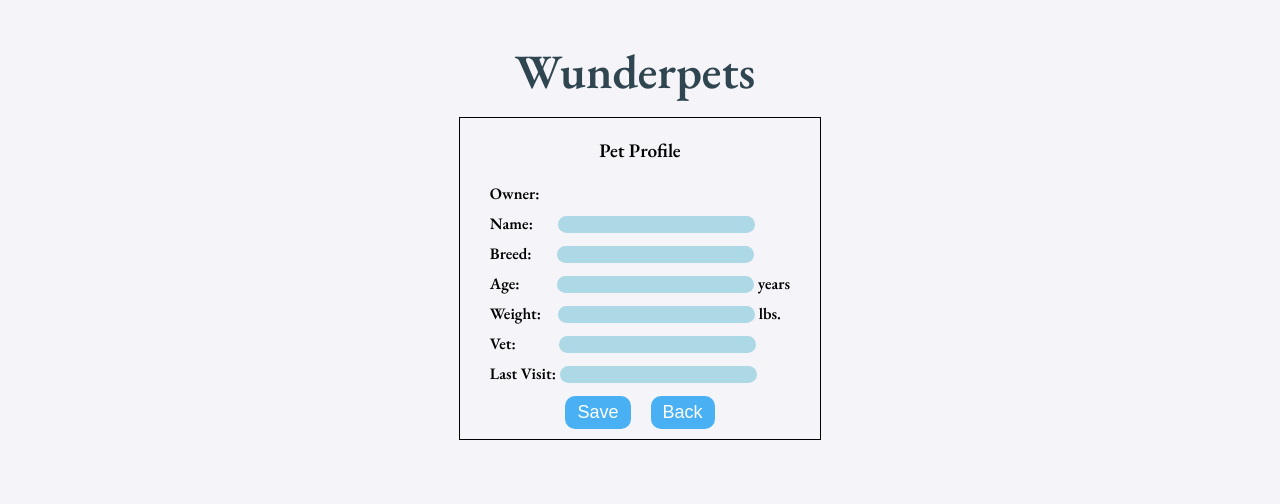
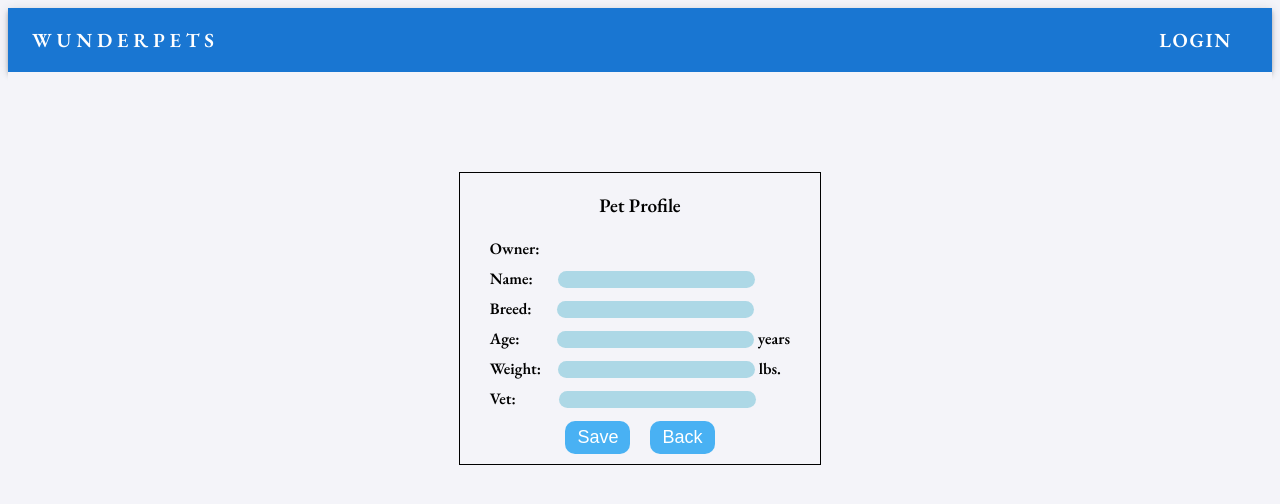
Before and after one commit to FFSS-38/Iteration, a React app: page /create in a window 1280 px wide. Shown: the top 504 px of the page. Built offline with nearby package versions, Linux system fonts and the light colour scheme; a web font is replaced by a local one.

Commit message:
Add Navbar with Login/Logout

```diff
--- a/client/App.jsx
+++ b/client/App.jsx
@@ -1,6 +1,6 @@
-import React, {useState } from 'react';
+import React, { useState } from 'react';
 import { Routes, Route } from 'react-router-dom';
-
+import NavBar from './components/NavBar';
 import Login from './components/Login';
 import HomePage from './components/HomePage';
 import DisplayPet from './components/DisplayPet';
@@ -17,6 +17,8 @@ const App = () => {
   const [currentPet, setCurrentPet] = useState({});
 
   const [failedLoginAttempt, setFailedLoginAttempt] = useState(false);
+
+  const [isLoggedIn, setIsLoggedIn] = useState(false);
 
   const attemptLogin = (username, password) => {
     // console.log(username + '  ' + password);
@@ -84,15 +86,16 @@ const App = () => {
   // POST request with req.body containing all inputted text
   // if successful, send back updated user data
   // setState: state.user assigned value of user data (this will cause page to re-render with new pet added to CreatePet)
- const createEvent = () => {};
+  const createEvent = () => {};
   // POST request with req.body containing inputted event data
   // if successful, send back updated current pet document data
   // setState: state.currentPet assigned to new pet data
 
-    return (
+  return (
+    <>
+      <NavBar isLoggedIn={isLoggedIn} setIsLoggedIn={setIsLoggedIn} />
       <div className="router">
         <main>
-          <h1>Wunderpets</h1>
           <Routes>
             <Route
               exact
@@ -101,18 +104,14 @@ const App = () => {
                 <Login
                   attemptLogin={attemptLogin}
                   failedLoginAttempt={failedLoginAttempt}
+                  setIsLoggedIn={setIsLoggedIn}
                 />
               }
             />
             <Route
               exact
               path="/signup"
-              element={
-                <SignupPage
-                user = {user}
-                setUser={setUser}
-                />
-              }
+              element={<SignupPage user={user} setUser={setUser} />}
             />
             <Route
               exact
@@ -136,7 +135,7 @@ const App = () => {
                 <CreatePet
                   // get user from state so we can list their pet(s)
                   user={user}
-                  setPetList = {setPetList}
+                  setPetList={setPetList}
                   // if updating pet, current pet props will be needed; get them from state
                   // if creating a new pet, currentpet won't matter
                   // currentPet={currentPet}
@@ -151,16 +150,14 @@ const App = () => {
               exact
               path="/choose"
               element={
-                <DisplayPet
-                  petList={petList}
-                  choose={() => this.choosePet()}
-                />
+                <DisplayPet petList={petList} choose={() => this.choosePet()} />
               }
             />
           </Routes>
         </main>
       </div>
-    );
-  }
+    </>
+  );
+};
 
 export default App;
--- a/client/components/CreatePet.jsx
+++ b/client/components/CreatePet.jsx
@@ -6,21 +6,21 @@ import { useNavigate } from 'react-router';
 // this should set state to equal the data returned from fetch request
 // data to be returned: userData
 
-const CreatePet = ({user, setPetList, petList}) => {
+const CreatePet = ({ user, setPetList, petList }) => {
   const [pet, setPet] = useState({});
-  const [name, setName] = useState('')
-  const [age, setAge] = useState('')
-  const [weight, setWeight] = useState('')
-  const [breed, setBreed] = useState('')
-  const [visit, setVist] = useState('')
-  const [vet, setVet] = useState('')
+  const [name, setName] = useState('');
+  const [age, setAge] = useState('');
+  const [weight, setWeight] = useState('');
+  const [breed, setBreed] = useState('');
+  // const [visit, setVist] = useState('')
+  const [vet, setVet] = useState('');
   const navigate = useNavigate();
 
   const handleClick = () => {
     fetch('/pet/create', {
       method: 'POST',
       headers: {
-            'Content-Type': 'Application/JSON'
+        'Content-Type': 'Application/JSON',
       },
       body: JSON.stringify({
         Name: name,
@@ -29,44 +29,44 @@ const CreatePet = ({user, setPetList, petList}) => {
         Breed: breed,
         LastVisit: visit,
         AssignedVet: vet,
-            Owner: user.FirstName //user.FirstName can be removed
+        Owner: user.FirstName, //user.FirstName can be removed
+      }),
     })
-    })
-    .then(resp => resp.json())
-    .then(data => {
+      .then((resp) => resp.json())
+      .then((data) => {
         setPet(data);
       });
-    }
+  };
 
   return (
-    <div className='create-container'>
+    <div className="create-container">
       <div className="banner">Pet Profile</div>
       <div className="petInputs">
         <div>Owner: </div>
         <div>
           Name:
           <input
-            id='newPetName'
+            id="newPetName"
             type="text"
             required
-            onChange={(event) => setName(event.target.value) }
+            onChange={(event) => setName(event.target.value)}
           />
         </div>
         <div>
           Breed:
           <input
-            id='newPetBreed'
+            id="newPetBreed"
             type="text"
             required
             onChange={(event) => setBreed(event.target.value)}
           />
         </div>
         <div>
-          Age: <input
-          id='newPetAge'
+          Age:{' '}
+          <input
+            id="newPetAge"
             type="age"
-          onChange={(event) => setAge(event.target.value) }
-
+            onChange={(event) => setAge(event.target.value)}
           />
           &nbsp;years
         </div>
@@ -74,9 +74,9 @@ const CreatePet = ({user, setPetList, petList}) => {
           Weight:
           <input
             type="text"
-            id='newPetWeight'
+            id="newPetWeight"
             required
-            onChange={(event) => setWeight(event.target.value) }
+            onChange={(event) => setWeight(event.target.value)}
           />
           &nbsp;lbs.
         </div>
@@ -84,12 +84,12 @@ const CreatePet = ({user, setPetList, petList}) => {
           Vet:
           <input
             type="text"
-            id='newPetVet'
+            id="newPetVet"
             required
-            onChange={(event) => setVet(event.target.value) }
+            onChange={(event) => setVet(event.target.value)}
           />
         </div>
-        <div>
+        {/* <div>
           Last Visit:&nbsp;
           <input
             type="text"
@@ -97,15 +97,16 @@ const CreatePet = ({user, setPetList, petList}) => {
             required
             onChange={(event) => setVist(event.target.value) }
           />
+        </div> */}
       </div>
-      </div>
-      <div className='signup-buttons-box'>
-          <button className="createUpdatePetButton"
-        onClick={handleClick}
-          >
+      <div className="signup-buttons-box">
+        <button className="createUpdatePetButton" onClick={handleClick}>
           Save
         </button>
-          <button className="createUpdatePetButton" onClick={() => navigate('/choose')}>
+        <button
+          className="createUpdatePetButton"
+          onClick={() => navigate('/choose')}
+        >
           Back
         </button>
       </div>
@@ -114,7 +115,6 @@ const CreatePet = ({user, setPetList, petList}) => {
 };
 export default CreatePet;
 
-
 /*#newPetBreed,
 #newPetName,
 #newPetWeight,
--- a/client/components/Login.jsx
+++ b/client/components/Login.jsx
@@ -1,6 +1,6 @@
 import React, { Component, useEffect } from 'react';
 import { useState } from 'react';
-import { useNavigate } from 'react-router-dom'
+import { useNavigate } from 'react-router-dom';
 
 // this page needs to include conditional rendering of a div
 // if failedLoginAttempt property in state is true, render a div that displays a message like "Please try logging in again or sign up"
@@ -8,7 +8,7 @@ import { useNavigate } from 'react-router-dom'
 // ** this page was heavily edited to still render without fetch request (mongoDB troubles!) The commented out code at the end of the file is the closest representation of what we initially had/what would work with a successful fetch request
 
 //only push loginattempt method, push failedLoginAttempt property
-const Login = () => {
+const Login = ({ setIsLoggedIn }) => {
   const [password, setPassword] = useState('');
   const [email, setEmail] = useState('');
   const navigate = useNavigate();
@@ -30,29 +30,30 @@ const Login = () => {
     fetch('/user/login', {
       method: 'POST',
       headers: {
-        'Content-Type': 'Application/JSON'
+        'Content-Type': 'Application/JSON',
       },
       body: JSON.stringify({
         Email: email,
         Password: password,
+      }),
     })
-    })
-    .then(res => res.json())
-    .then(data => {
-      if(data.Email === email){
+      .then((res) => res.json())
+      .then((data) => {
+        if (data.Email === email) {
+          setIsLoggedIn(true);
           navigate('/choose');
         } else {
-        navigate('/signup')
+          navigate('/signup');
         }
-    })
+      });
   };
 
   return (
     <div className="login">
-      <div className='user-pass'>
+      <div className="user-pass">
         <label>Email</label>
         <input
-      className='user-input'
+          className="user-input"
           type="text"
           name="username"
           value={email}
@@ -60,17 +61,20 @@ const Login = () => {
         />
         <label>Password</label>
         <input
-      className='password-input'
+          className="password-input"
           type="text"
           name="password"
           value={password}
           onChange={(e) => setPassword(e.target.value)}
         />
-      <div className='sign-up'>
-        <button className='login-button' onClick={handleClick}>Login</button>
-          <button className='signup-button' onClick={() => navigate('/signup')}>Sign Up</button>
+        <div className="sign-up">
+          <button className="login-button" onClick={handleClick}>
+            Login
+          </button>
+          <button className="signup-button" onClick={() => navigate('/signup')}>
+            Sign Up
+          </button>
         </div>
-
       </div>
     </div>
   );
--- /dev/null
+++ b/client/components/NavBar.jsx
@@ -0,0 +1,84 @@
+import * as React from 'react';
+import AppBar from '@mui/material/AppBar';
+import Box from '@mui/material/Box';
+import Toolbar from '@mui/material/Toolbar';
+import Typography from '@mui/material/Typography';
+import Button from '@mui/material/Button';
+import { useNavigate } from 'react-router';
+
+export default function navBar({ isLoggedIn, setIsLoggedIn }) {
+  const navigate = useNavigate();
+  const logout = () => {
+    fetch('http://localhost:3000/user/logout', {
+      method: 'GET',
+      credentials: 'include',
+    }).then((results) => {
+      console.log('successfully logged out');
+      setIsLoggedIn(false);
+      navigate('/');
+    });
+  };
+
+  return (
+    <Box sx={{ flexGrow: 1 }}>
+      <AppBar position="static">
+        <Toolbar style={{ display: 'flex', justifyContent: 'space-between' }}>
+          <Typography
+            variant="h6"
+            noWrap
+            component="a"
+            href="/"
+            sx={{
+              mr: 2,
+              display: { xs: 'none', md: 'flex' },
+              fontFamily: 'EB Garamond',
+              fontWeight: 700,
+              letterSpacing: '.3rem',
+              color: 'inherit',
+              textDecoration: 'none',
+            }}
+          >
+            WUNDERPETS
+          </Typography>
+          {!isLoggedIn ? (
+            <Typography
+              variant="h6"
+              noWrap
+              component="a"
+              href="/"
+              sx={{
+                mr: 2,
+                display: { xs: 'none', md: 'flex' },
+                fontFamily: 'EB Garamond',
+                fontWeight: 700,
+                letterSpacing: '.1rem',
+                color: 'inherit',
+                textDecoration: 'none',
+              }}
+            >
+              LOGIN
+            </Typography>
+          ) : (
+            <Typography
+              variant="h6"
+              noWrap
+              component="a"
+              onClick={logout}
+              sx={{
+                mr: 2,
+                display: { xs: 'none', md: 'flex' },
+                fontFamily: 'monospace',
+                fontWeight: 700,
+                letterSpacing: '.1rem',
+                color: 'inherit',
+                textDecoration: 'none',
+              }}
+            >
+              LOGOUT
+            </Typography>
+          )}
+        </Toolbar>
+      </AppBar>
+    </Box>
+  );
+}
--- a/client/styles.css
+++ b/client/styles.css
@@ -1,15 +1,18 @@
 @import url('https://fonts.googleapis.com/css?family=Rosario&display=swap');
 @import url('https://fonts.googleapis.com/css?family=Lobster+Two&display=swap');
 
-
-
 /* RGB FOR BUTTONs */
 body {
+  background-color: #f4f4f9;
+}
+
+.router {
   font-family: 'EB Garamond', serif;
   display: flex;
   justify-content: center;
   align-items: center;
-  background-color: #f4f4f9 ;
+  background-color: #f4f4f9;
+  padding-top: 100px;
 }
 
 h1 {
@@ -45,8 +48,7 @@ h3 {
 .signup-button,
 .login-button,
 .add-pet,
-.createUpdatePetButton
-{
+.createUpdatePetButton {
   border: none;
   font-size: 18px;
   margin-top: 14px;
@@ -57,7 +59,7 @@ h3 {
   transition: opacity 0.15s;
 }
 
-.signup-button{
+.signup-button {
   margin-left: 14px;
 }
 
@@ -72,8 +74,7 @@ h3 {
 .signup-button:active,
 .login-button:active,
 .add-pet:active,
-.createUpdatePetButton:active
-{
+.createUpdatePetButton:active {
   cursor: pointer;
   opacity: 0.4;
 }
@@ -97,12 +98,11 @@ h3 {
 
 .pet-container {
   display: flex;
-
 }
 
 .petImages {
   display: grid;
-  grid-template-columns: repeat(3,300px);
+  grid-template-columns: repeat(3, 300px);
 }
 
 .choice-container {
@@ -140,7 +140,6 @@ h3 {
   margin-top: 12px;
 }
 
-
 #newPetBreed,
 #newPetName,
 #newPetWeight,
@@ -168,7 +167,7 @@ h3 {
 }
 
 #newPetWeight {
-margin-left: 17px;
+  margin-left: 17px;
 }
 
 #newPetVet {
@@ -350,7 +349,6 @@ article:hover {
   padding: 0px 25px;
 }
 
-
 .petAvatar {
   width: 40%;
 }
--- a/package.json
+++ b/package.json
@@ -32,6 +32,9 @@
     "@babel/core": "^7.20.12",
     "@babel/preset-env": "^7.20.2",
     "@babel/preset-react": "^7.18.6",
+    "@emotion/react": "^11.10.5",
+    "@emotion/styled": "^11.10.5",
+    "@mui/material": "^5.11.8",
     "babel": "^6.23.0",
     "babel-loader": "^9.1.2",
     "concurrently": "^7.6.0",
```
Also changed, not shown: hardcode.txt, 2 other files (tests, documents, lock files or other folders). Lines whose indentation alone changed are shown as unchanged.
